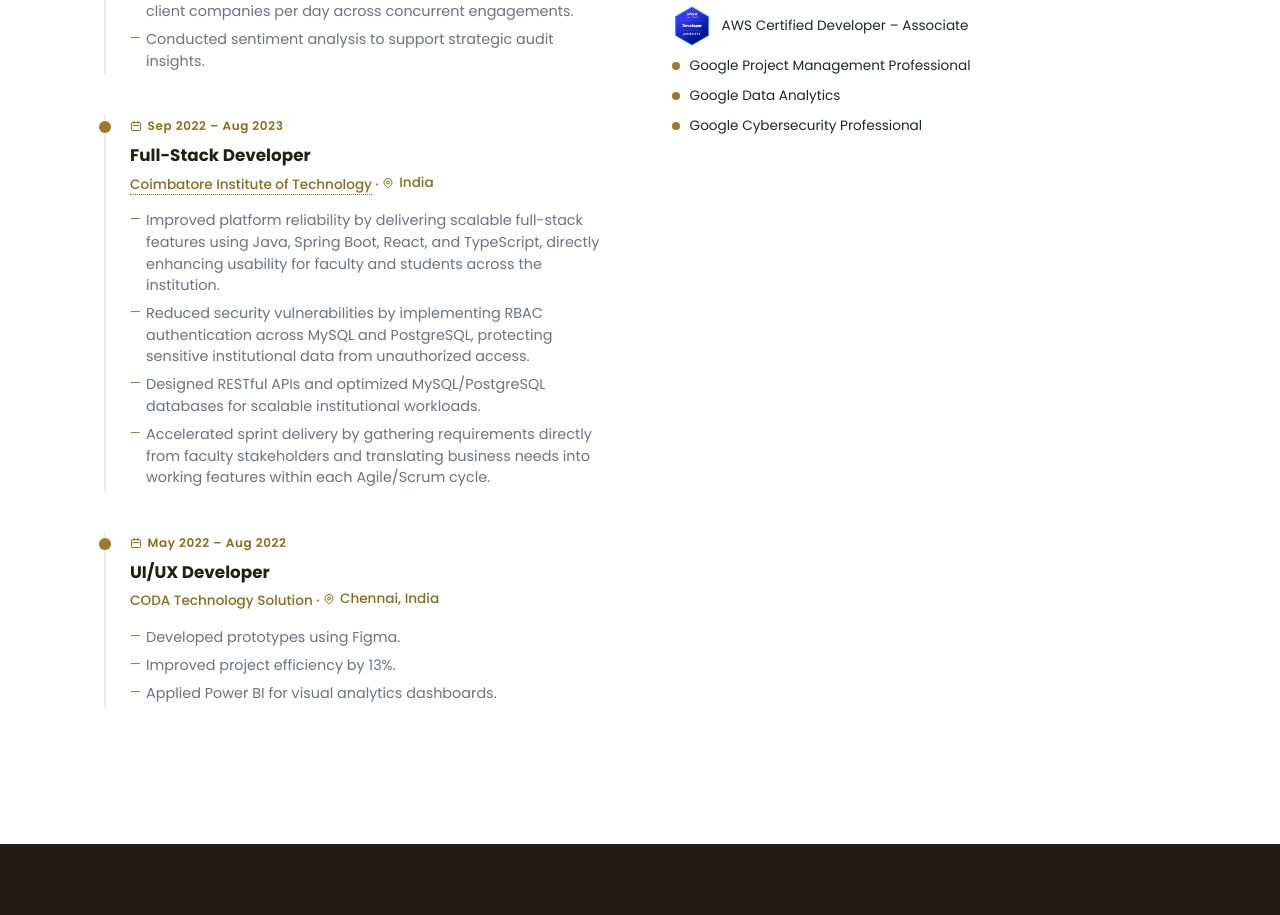
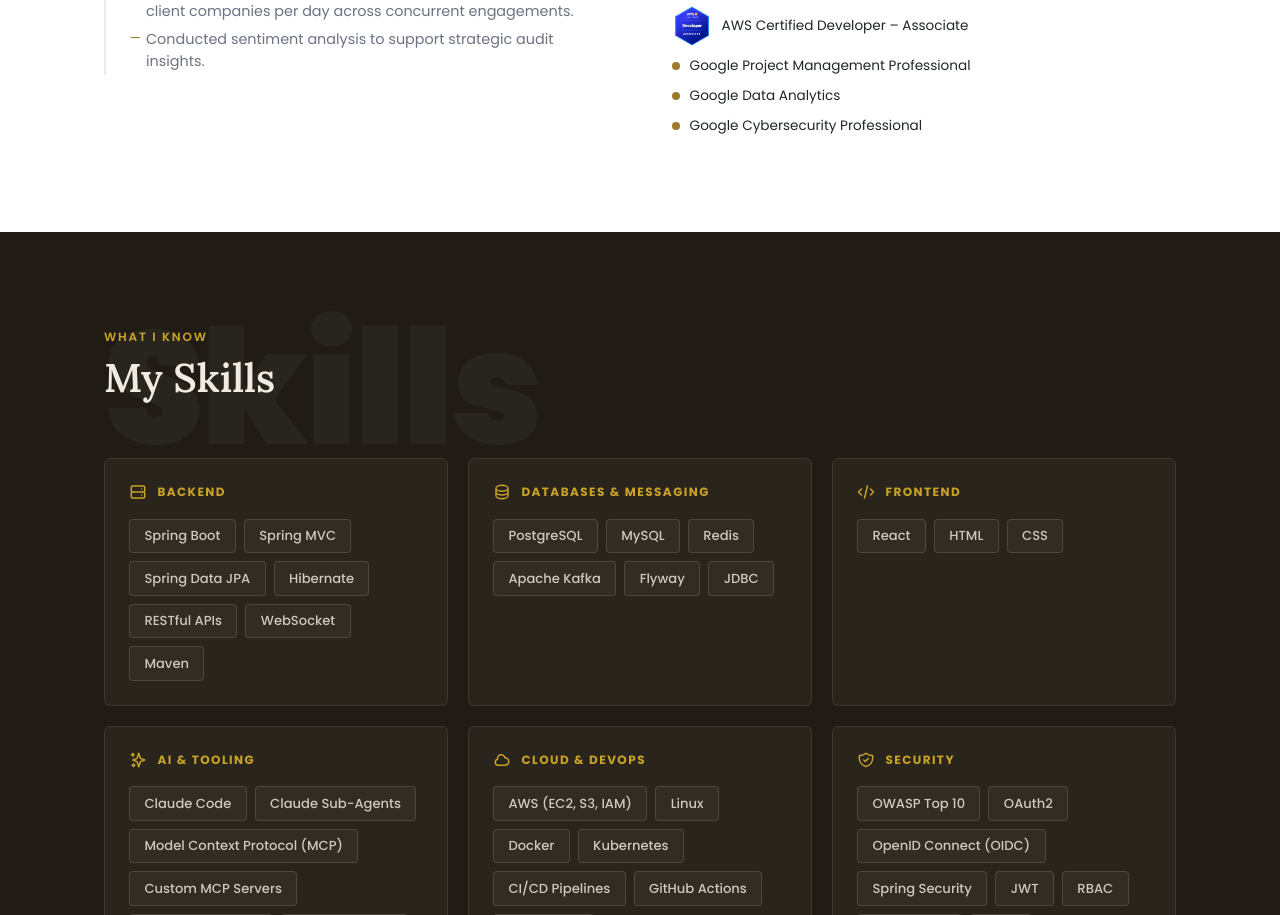
Before and after one commit to Harsha-anbu-g/Portfolio, a React (Vite) app: page / in a window 1280 px wide. Shown: the part 4937-5852 px from the top of the page. Built offline with nearby package versions, Linux system fonts and the light colour scheme.

Commit message:
feat: remove CIT and CODA Technology entries from work experience

```diff
--- a/src/data/profile.js
+++ b/src/data/profile.js
@@ -132,30 +132,6 @@ const profile = {
         "Improved financial assessment accuracy by extracting and analyzing large datasets using SQL, directly supporting audit decisions made by senior Chartered Accountants at a Big Four firm.",
         "Cut manual reporting effort by streamlining audit workflows with Alteryx, Helix, and Excel, delivering audit data reports for 2–3 client companies per day across concurrent engagements.",
         "Conducted sentiment analysis to support strategic audit insights.",
-      ],
-    },
-    {
-      role: "Full-Stack Developer",
-      company: "Coimbatore Institute of Technology",
-      website: "https://www.cit.edu.in",
-      location: "India",
-      period: "Sep 2022 – Aug 2023",
-      bullets: [
-        "Improved platform reliability by delivering scalable full-stack features using Java, Spring Boot, React, and TypeScript, directly enhancing usability for faculty and students across the institution.",
-        "Reduced security vulnerabilities by implementing RBAC authentication across MySQL and PostgreSQL, protecting sensitive institutional data from unauthorized access.",
-        "Designed RESTful APIs and optimized MySQL/PostgreSQL databases for scalable institutional workloads.",
-        "Accelerated sprint delivery by gathering requirements directly from faculty stakeholders and translating business needs into working features within each Agile/Scrum cycle.",
-      ],
-    },
-    {
-      role: "UI/UX Developer",
-      company: "CODA Technology Solution",
-      location: "Chennai, India",
-      period: "May 2022 – Aug 2022",
-      bullets: [
-        "Developed prototypes using Figma.",
-        "Improved project efficiency by 13%.",
-        "Applied Power BI for visual analytics dashboards.",
       ],
     },
   ],
```
